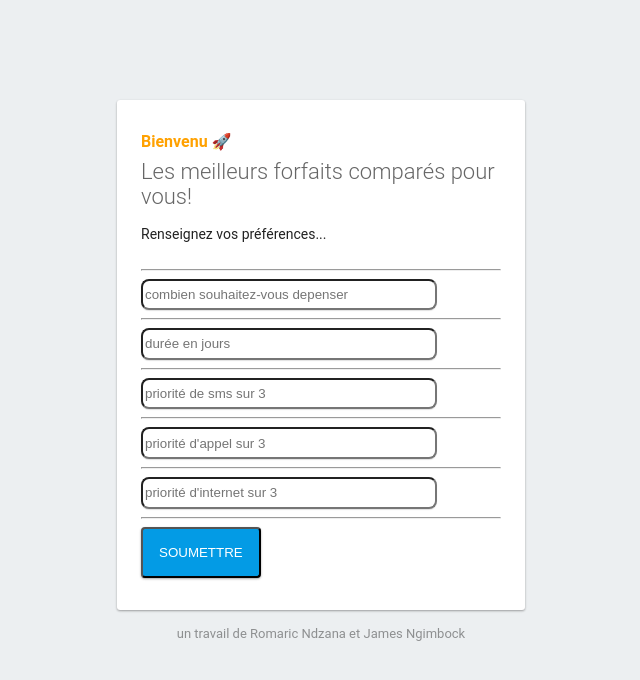
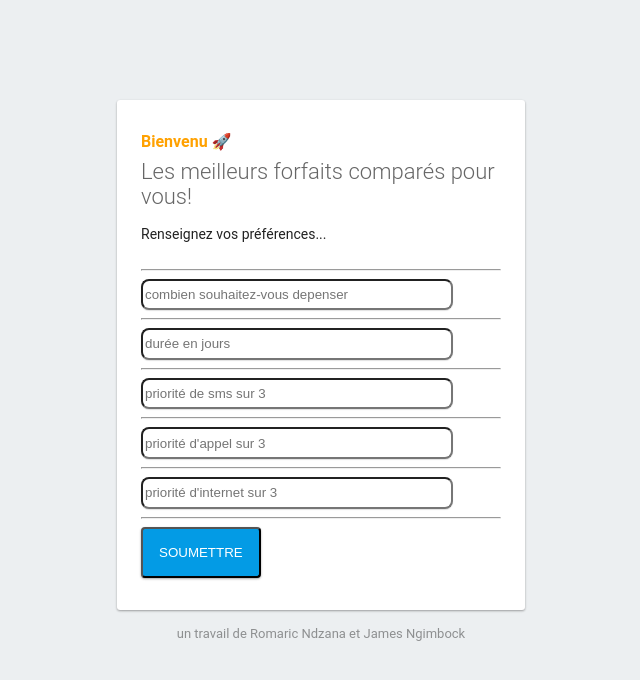
Before and after one commit to JamesAlaric/forfaitchooser, a website: page public/index.html in a window 1280 px wide. Shown: the whole page, without its empty margins (319-959 px from the left). Drawn offline with Linux system fonts and the light colour scheme; some packages are replaced by stand-ins of ours.

Commit message:
Update index.html

```diff
--- a/public/index.html
+++ b/public/index.html
@@ -32,7 +32,7 @@
       #message p { line-height: 140%; margin: 16px 0 24px; font-size: 14px; }
       #message button { display: block; text-align: center; background: #039be5; text-transform: uppercase; text-decoration: none; color: white; padding: 16px; border-radius: 4px; }
       #message, #message button { box-shadow: 0 1px 3px rgba(0,0,0,0.12), 0 1px 2px rgba(0,0,0,0.24); }
-      #message input { height: 1.6rem; width: 18rem; box-shadow: 0 1px 1px rgba(0,0,0,0.12); border-radius: 0.5rem; }
+      #message input { height: 1.6rem; width: 19rem; box-shadow: 0 1px 1px rgba(0,0,0,0.12); border-radius: 0.5rem; }
       #load { color: rgba(0,0,0,0.4); text-align: center; font-size: 13px; }
       @media (max-width: 600px) {
         body, #message { margin-top: 0; background: white; box-shadow: none; }
```
